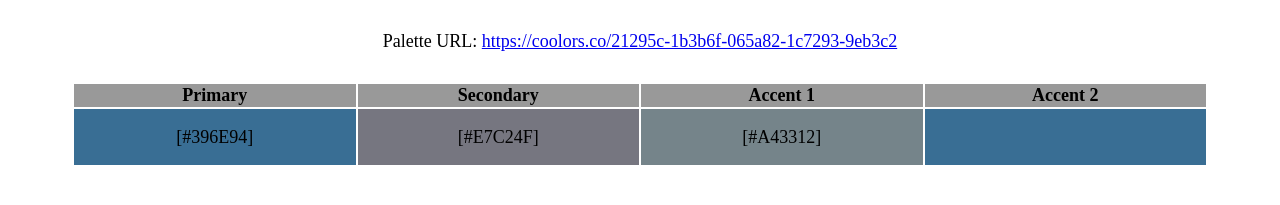
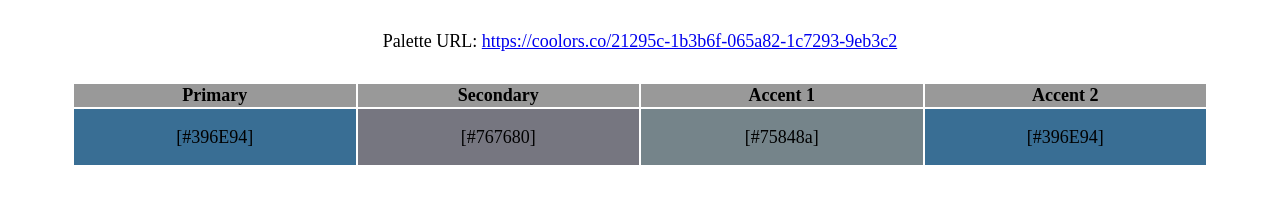
Before and after one commit to Godwinessienbyuidaho/WDD130, a plain HTML site: page elequence_school/site-plan.html in a window 1280 px wide. Shown: the part 1513-1718 px from the top of the page. Drawn offline with Linux system fonts and the light colour scheme.

Commit message:
html and css fonts color

```diff
--- a/elequence_school/site-plan.html
+++ b/elequence_school/site-plan.html
@@ -51,7 +51,7 @@
       <table class="colors">
         <tr><th>Primary</th><th>Secondary</th><th>Accent 1</th><th>Accent 2</th></tr>
         <!-- Replace the numbers in the boxes below with your hex color codes. Then switch to the site-plan.css file and change your colors there as well. -->
-        <tr><td class="primary">[#396E94]</td><td class="secondary">[#E7C24F]</td><td class="accent1">[#A43312]</td><td class="accent2"></td></tr>
+        <tr><td class="primary">[#396E94]</td><td class="secondary">[#767680]</td><td class="accent1">[#75848a]</td><td class="accent2">[#396E94]</td></tr>
       </table>
 
       <!-- ------------------------Step 9------------------------------ -->
```
